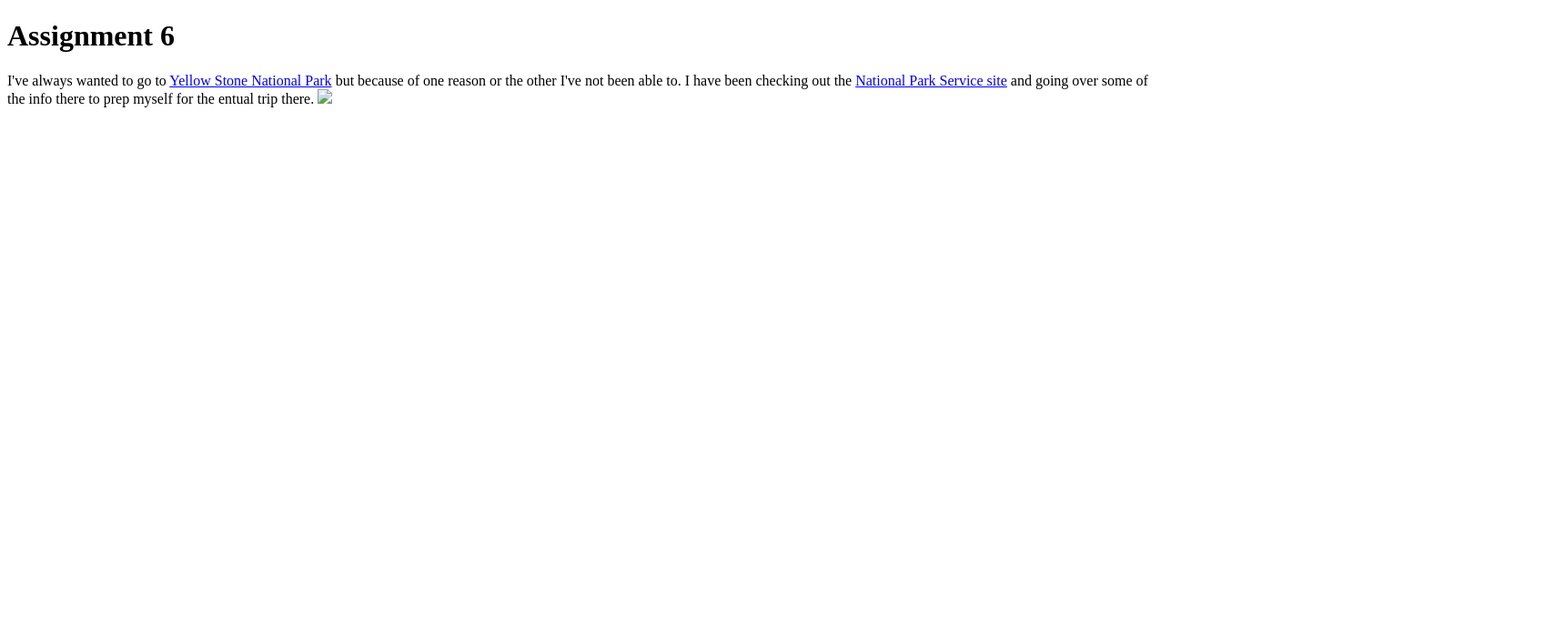
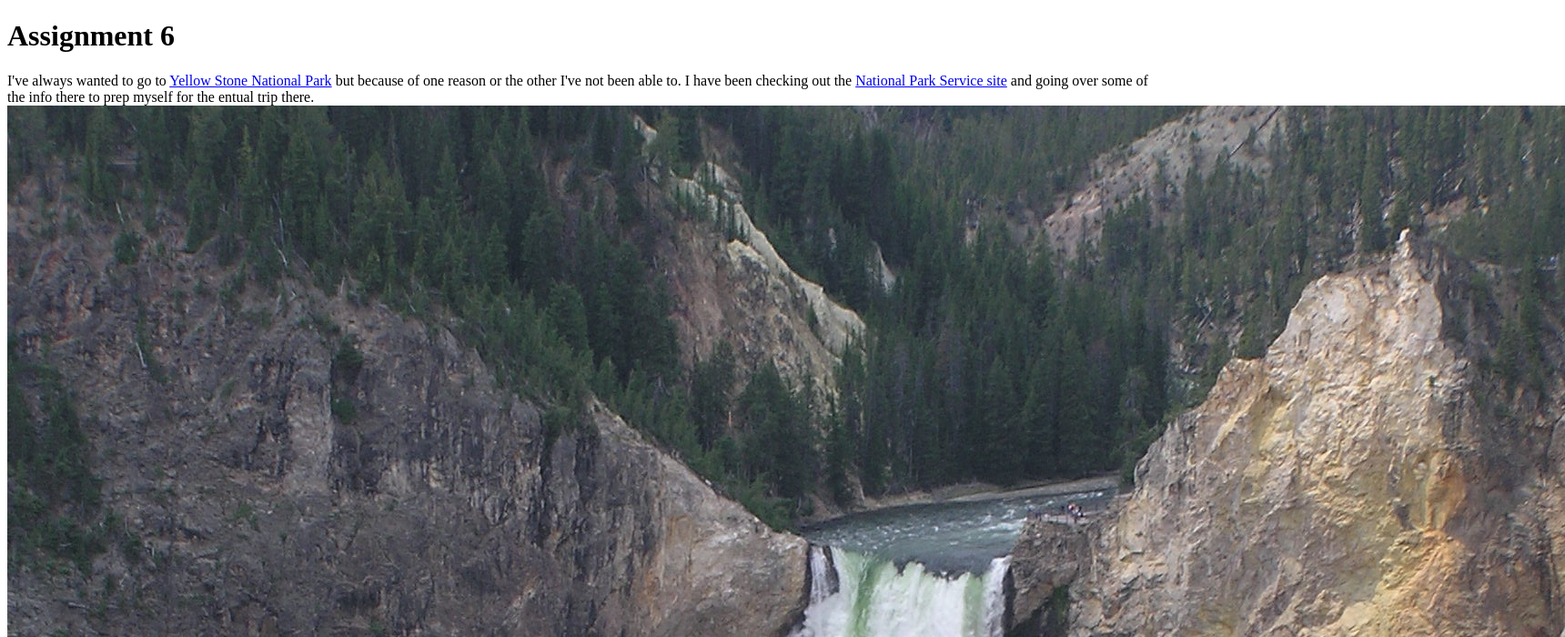
Before and after one commit to RustyRudy/CSCI3150, a plain HTML site: page index.html in a window 1280 px wide. Shown: the top 700 px of the page at 91% size, 1720 px wide, since content can reach past the window. Drawn offline with Linux system fonts and the light colour scheme; a web font is replaced by a local one.

Commit message:
adding an image

```diff
--- a/index.html
+++ b/index.html
@@ -15,7 +15,7 @@
         National Park Service site</a> and going over
         some of the info there to prep myself for the entual trip there.
 
-    <img src="..\pics and attachments\YellowstonefallJUN05.JPG"/>
+    <img src="YellowstonefallJUN05.JPG"/>
 
 
     </p>
```
Also changed, not shown: YellowstonefallJUN05.JPG (added).
